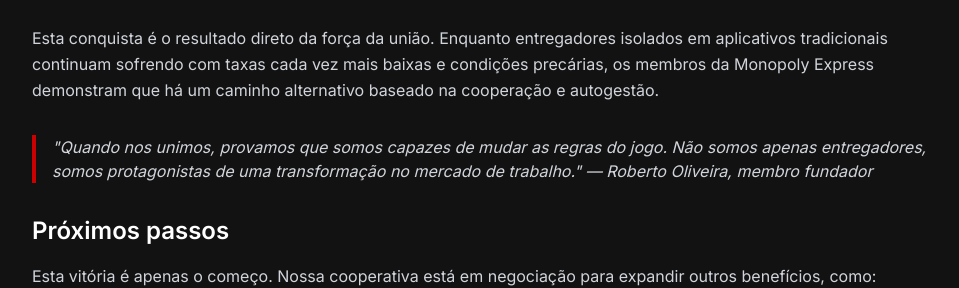
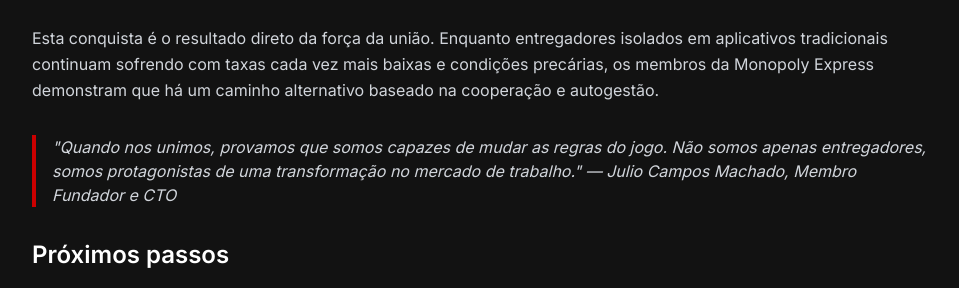
Before and after one commit to AstridNielsen-lab/Monopoly-Express-Cooperative, a React (Vite) app: page /blog/1 in a window 1280 px wide. Shown: the part 1122-1410 px from the top of the page, without its empty margins (160-1119 px from the left). Built offline with nearby package versions, Linux system fonts and the light colour scheme.

Commit message:
Update BlogPost.tsx

```diff
--- a/src/pages/BlogPost.tsx
+++ b/src/pages/BlogPost.tsx
@@ -89,7 +89,7 @@ const BlogPost: React.FC = () => {
               </p>
 
               <blockquote className="border-l-4 border-primary pl-4 italic text-gray-300 my-8">
-                "Quando nos unimos, provamos que somos capazes de mudar as regras do jogo. Não somos apenas entregadores, somos protagonistas de uma transformação no mercado de trabalho." — Roberto Oliveira, membro fundador
+                "Quando nos unimos, provamos que somos capazes de mudar as regras do jogo. Não somos apenas entregadores, somos protagonistas de uma transformação no mercado de trabalho." — Julio Campos Machado, Membro Fundador e CTO
               </blockquote>
 
               <h2 className="text-2xl font-bold text-white mt-8 mb-4">Próximos passos</h2>
```
